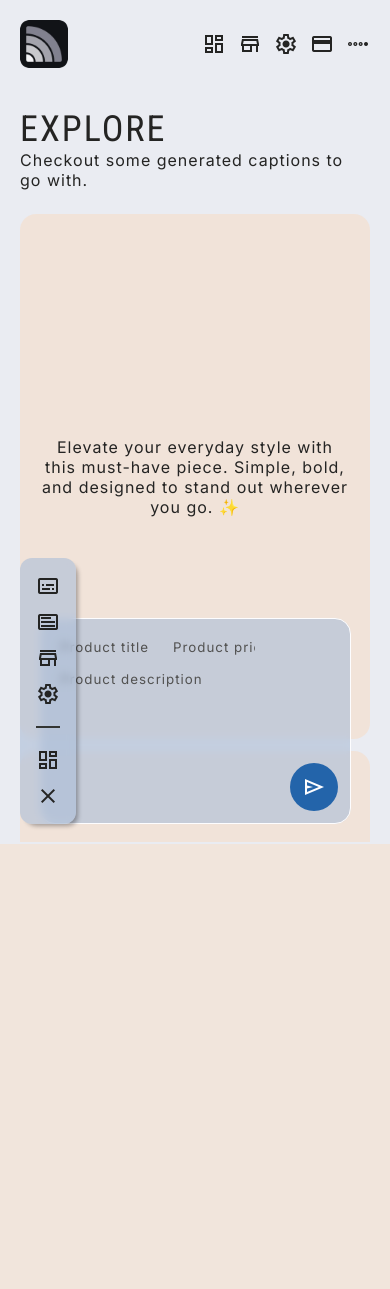
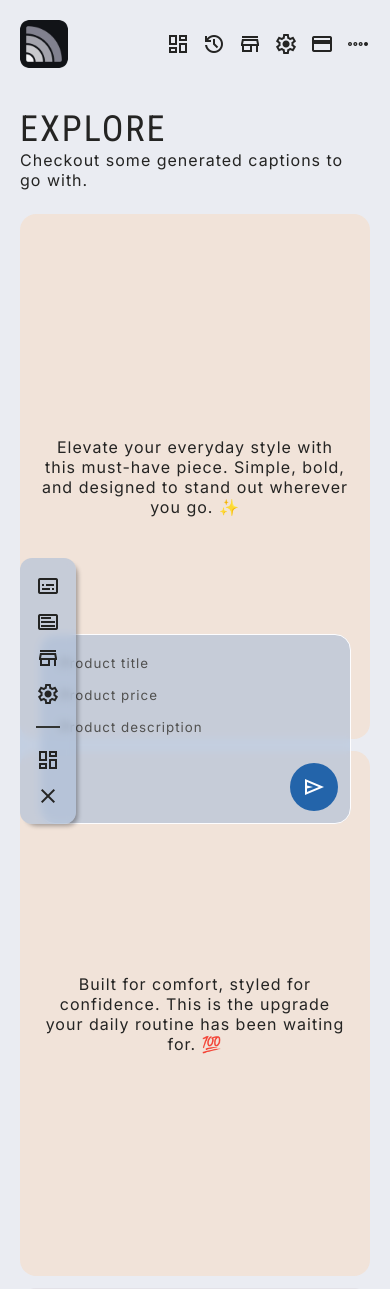
Before and after one commit to coderadi-in/ECHO, a Flask app: page /app/captions in a window 390 px wide. Shown: the top 1289 px of the page. Before the commit the page ends 844 px from the top, so only its background shows below. Run offline with Flask 3, Linux system fonts and the light colour scheme; the visitor is signed in with stand-in values (Sample User, id 1); parts of the project's set-up code (start-up, migrations or seed data) failed here and were passed over; some libraries are stand-ins or nearby versions.

Commit message:
Added responsiveness to the application.

```diff
--- a/static/base/_utility.css
+++ b/static/base/_utility.css
@@ -141,6 +141,18 @@ html {
     height: 100%;
     width: 100%;
     margin: 0 auto;
+}
+
+@media (max-width: 1440px) {
+    body {
+        overflow: auto;
+        height: 100%;
+    }
+
+    .main {
+        height: auto !important;
+        overflow: auto;
+    }
 }
 
 @media (max-width: 568px) {
--- a/static/base/index.css
+++ b/static/base/index.css
@@ -21,6 +21,7 @@
     background-size: cover;
     background-position: center;
     color: var(--color-bg-main);
+    height: 100dvh !important;
 }
 
 .main .content {
--- a/static/css/pages/dashboard.css
+++ b/static/css/pages/dashboard.css
@@ -58,7 +58,7 @@ main { height: calc(100dvh - 90px); }
 .recent-gens .body .generated.headline .text {
     display: -webkit-box;
     -webkit-line-clamp: 1;
-    line-clamp: 2;
+    line-clamp: 1;
     -webkit-box-orient: vertical;
     overflow: hidden;
 }
--- /dev/null
+++ b/static/res/gen.css
@@ -0,0 +1,4 @@
+@media (max-width: 568px) {
+    .prompt-area .top { flex-direction: column; }
+    .prompt-area textarea { height: 100px; }
+}
--- /dev/null
+++ b/static/res/settings.css
@@ -0,0 +1,3 @@
+@media (max-width: 768px) {
+    .main .section { flex-direction: column; }
+}
--- a/templates/components/header.html
+++ b/templates/components/header.html
@@ -34,6 +34,7 @@
 
     <div class="right row gap-12">
         <a href="{{ url_for('app.dashboard') }}" class="link symbol" title="Dashboard">dashboard</a>
+        <a href="{{ url_for('app.history') }}" class="link symbol" title="History">history</a>
         <a href="{{ url_for('store.store_page') }}" class="link symbol" title="Store">store</a>
         <button class="link btn symbol" title="Settings" popovertarget="settingsOptions" id="settingsOpen">settings</button>
         <a href="{{ url_for('billing.plans') }}" class="link symbol" title="Billing">credit_card</a>
--- a/templates/pages/account.html
+++ b/templates/pages/account.html
@@ -74,7 +74,7 @@
             <div class="account-action p-20 rounded-16 column gap-12">
                 <h2 class="h2">Account actions</h2>
 
-                <div class="actions row gap-20">
+                <div class="actions res-row gap-16">
                     <a href="{{ url_for('auth.logout') }}" class="link btn pv-12 ph-20 rounded-8 row gap-12 bg-main">
                         <span class="symbol">logout</span>
                         <span class="text">Logout</span>
--- a/templates/pages/captions.html
+++ b/templates/pages/captions.html
@@ -11,6 +11,7 @@
 
     <link rel="stylesheet" href="{{ url_for('static', filename='base/_utility.css') }}">
     <link rel="stylesheet" href="{{ url_for('static', filename='css/pages/captions.css') }}">
+    <link rel="stylesheet" href="{{ url_for('static', filename='res/gen.css') }}">
 </head>
 
 <body>
--- a/templates/pages/headlines.html
+++ b/templates/pages/headlines.html
@@ -11,6 +11,7 @@
 
     <link rel="stylesheet" href="{{ url_for('static', filename='base/_utility.css') }}">
     <link rel="stylesheet" href="{{ url_for('static', filename='css/pages/headlines.css') }}">
+    <link rel="stylesheet" href="{{ url_for('static', filename='res/gen.css') }}">
 </head>
 
 <body>
--- a/templates/pages/settings.html
+++ b/templates/pages/settings.html
@@ -11,6 +11,7 @@
 
     <link rel="stylesheet" href="{{ url_for('static', filename='base/_utility.css') }}">
     <link rel="stylesheet" href="{{ url_for('static', filename='css/pages/settings.css') }}">
+    <link rel="stylesheet" href="{{ url_for('static', filename='res/settings.css') }}">
 </head>
 
 <body>
```
Also changed, not shown: static/js/pages/billing.js (+25 -1 lines), static/res/dashboard.css (added, +10 -0 lines), templates/pages/billing.html (+4 -4 lines), templates/pages/dashboard.html (+3 -7 lines).
